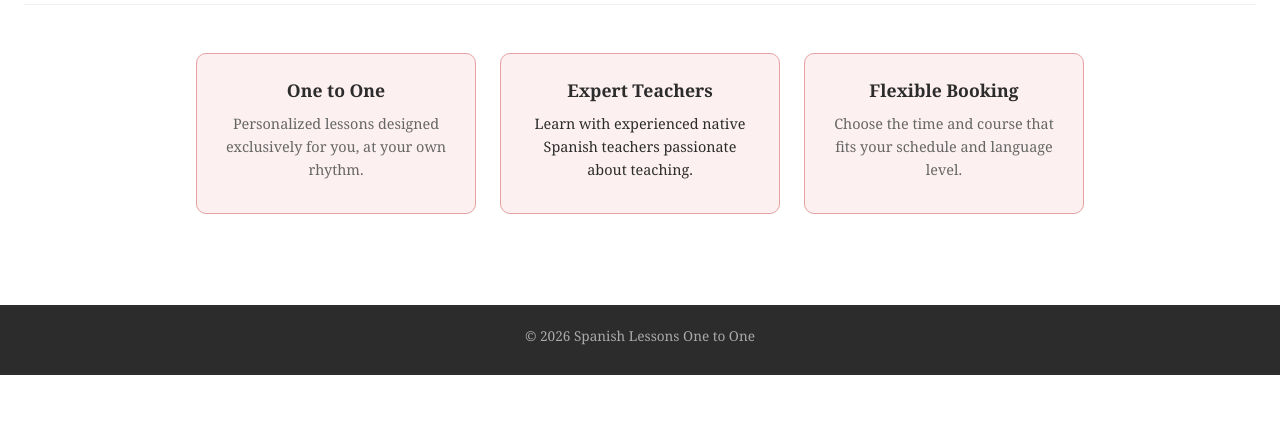
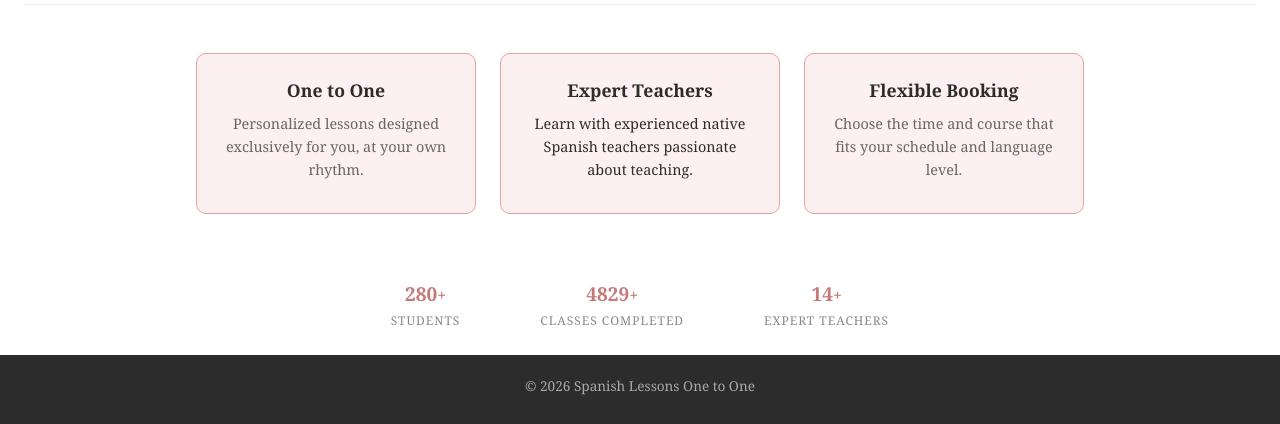
Before and after one commit to damgarciabe-boop/spanish-booking-app, a Django app: page / in a window 1280 px wide. Shown: the part 425-849 px from the top of the page. Before the commit the page ends 800 px from the top, so only its background shows below. Run offline with Django 5.2, Linux system fonts and the light colour scheme; parts of the project's set-up code (start-up, migrations or seed data) failed here and were passed over.

Commit message:
Add animated stats, reorganize teacher dashboard and improve UI

```diff
--- a/spanishapp/static/spanishapp/style.css
+++ b/spanishapp/static/spanishapp/style.css
@@ -401,3 +401,39 @@ footer {
     width: 100%;
     box-sizing: border-box;
 }
+
+/* ===== STATS SECTION ===== */
+.stats-section {
+    display: flex;
+    justify-content: center;
+    gap: 80px;
+    flex-wrap: wrap;
+    background-color: #FFFFFF;
+    padding: 16px 24px;
+    width: 100%;
+}
+
+.stat-card {
+    text-align: center;
+    color: #2C2C2C;
+}
+
+.stat-number {
+    font-size: 1.2rem;
+    font-weight: bold;
+    color: #C47A7A;
+}
+
+.stat-plus {
+    font-size: 1rem;
+    color: #C47A7A;
+    font-weight: bold;
+}
+
+.stat-label {
+    font-size: 0.75rem;
+    color: #888888;
+    letter-spacing: 1px;
+    text-transform: uppercase;
+    margin-top: 4px;
+}
--- a/spanishapp/templates/spanishapp/base.html
+++ b/spanishapp/templates/spanishapp/base.html
@@ -40,6 +40,8 @@
         {% endblock %}
     </main>
 
+    {% block stats %}{% endblock %}
+
     <footer>
         <p>© 2026 Spanish Lessons One to One</p>
     </footer>
--- a/spanishapp/templates/spanishapp/home.html
+++ b/spanishapp/templates/spanishapp/home.html
@@ -29,3 +29,39 @@
 </div>
 
 {% endblock %}
+
+{% block stats %}
+<div class="stats-section">
+    <div class="stat-card">
+        <span class="stat-number" data-target="280">0</span><span class="stat-plus">+</span>
+        <p class="stat-label">Students</p>
+    </div>
+    <div class="stat-card">
+        <span class="stat-number" data-target="4829">0</span><span class="stat-plus">+</span>
+        <p class="stat-label">Classes Completed</p>
+    </div>
+    <div class="stat-card">
+        <span class="stat-number" data-target="14">0</span><span class="stat-plus">+</span>
+        <p class="stat-label">Expert Teachers</p>
+    </div>
+</div>
+
+<script>
+    const counters = document.querySelectorAll('.stat-number');
+    counters.forEach(counter => {
+        const target = parseInt(counter.getAttribute('data-target'));
+        const duration = 2000;
+        const step = target / (duration / 16);
+        let current = 0;
+        const timer = setInterval(() => {
+            current += step;
+            if (current >= target) {
+                counter.textContent = target;
+                clearInterval(timer);
+            } else {
+                counter.textContent = Math.floor(current);
+            }
+        }, 16);
+    });
+</script>
+{% endblock %}
--- a/spanishapp/views.py
+++ b/spanishapp/views.py
@@ -1,3 +1,5 @@
+from urllib import request
+
 from django.shortcuts import render, redirect
 from django.contrib.auth import authenticate, login, logout
 from django.contrib.auth.decorators import login_required
@@ -64,10 +66,8 @@ def student_dashboard(request):
 def teacher_dashboard(request):
     if not TeacherProfile.objects.filter(id=request.user.id).exists():
         return redirect('student_dashboard')
-    teacher = TeacherProfile.objects.get(id=request.user.id)
-    bookings = Booking.objects.filter(time_slot__teacher=teacher)
-    time_slots = TimeSlot.objects.filter(teacher=teacher).order_by('start_date_time')
-    return render(request, "spanishapp/teacher_dashboard.html", {"bookings": bookings, "time_slots": time_slots})
+    return render(request, "spanishapp/teacher_dashboard.html")
+
 @login_required
 def booking(request):
     if TeacherProfile.objects.filter(id=request.user.id).exists():
@@ -278,3 +278,46 @@ def edit_profile(request):
         'is_teacher': is_teacher,
         'profile': profile
     })
+
+@login_required
+def teacher_availability(request):
+    if not TeacherProfile.objects.filter(id=request.user.id).exists():
+        return redirect('student_dashboard')
+    teacher = TeacherProfile.objects.get(id=request.user.id)
+
+    time_slots = TimeSlot.objects.filter(
+        teacher=teacher,
+        end_date_time__gte=timezone.now()
+    ).order_by('start_date_time')
+
+    return render(request, "spanishapp/teacher_availability.html", {"time_slots": time_slots})
+
+@login_required
+def teacher_bookings(request):
+    if not TeacherProfile.objects.filter(id=request.user.id).exists():
+        return redirect('student_dashboard')
+    teacher = TeacherProfile.objects.get(id=request.user.id)
+
+    past_bookings = Booking.objects.filter(
+        time_slot__teacher=teacher,
+        time_slot__end_date_time__lt=timezone.now(),
+        status__title__in=["Pending", "Confirmed"]
+    )
+    completed_status = Status.objects.get(title="Completed")
+    for booking in past_bookings:
+        booking.status = completed_status
+        booking.save()
+
+    pending = Booking.objects.filter(time_slot__teacher=teacher, status__title="Pending").order_by('time_slot__start_date_time')
+    confirmed = Booking.objects.filter(time_slot__teacher=teacher, status__title="Confirmed").order_by('time_slot__start_date_time')
+    cancellation_requested = Booking.objects.filter(time_slot__teacher=teacher, status__title="Cancellation Requested").order_by('time_slot__start_date_time')
+    completed = Booking.objects.filter(time_slot__teacher=teacher, status__title="Completed").order_by('time_slot__start_date_time')
+    cancelled = Booking.objects.filter(time_slot__teacher=teacher, status__title="Cancelled").order_by('time_slot__start_date_time')
+
+    return render(request, "spanishapp/teacher_bookings.html", {
+        "pending": pending,
+        "confirmed": confirmed,
+        "cancellation_requested": cancellation_requested,
+        "completed": completed,
+        "cancelled": cancelled,
+    })
--- a/spanishproject/urls.py
+++ b/spanishproject/urls.py
@@ -31,6 +31,8 @@ urlpatterns = [
     path('password-reset-complete/', auth_views.PasswordResetCompleteView.as_view(template_name='spanishapp/password_complete.html'), name='password_reset_complete'),
     path('profile/', views.my_profile, name='my_profile'),
     path('profile/edit/', views.edit_profile, name='edit_profile'),
-    ]
+    path('teacher/availability/', views.teacher_availability, name='teacher_availability'),
+    path('teacher/bookings/', views.teacher_bookings, name='teacher_bookings'),
+]
 
 urlpatterns += static(settings.MEDIA_URL, document_root=settings.MEDIA_ROOT)
```
Also changed, not shown: data.json (+1 -1 lines), spanishapp/templates/spanishapp/teacher_availability.html (added, +41 -0 lines), spanishapp/templates/spanishapp/teacher_bookings.html (added, +96 -0 lines), spanishapp/templates/spanishapp/teacher_dashboard.html (+9 -57 lines).
